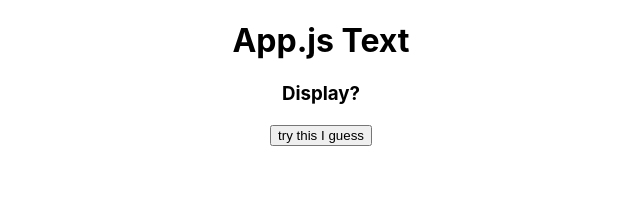
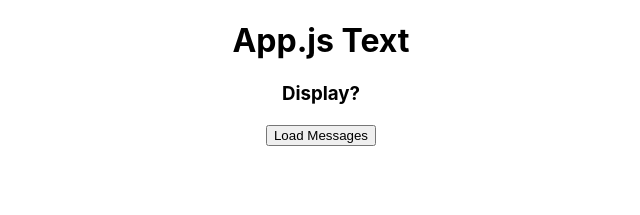
Before and after one commit to build-week-advice-giver/React-Advice-Giver, a React (Create React App) app in the folder advice-giver/: page /answer in a window 1280 px wide. Shown: the top 215 px of the page, without its empty margins (319-959 px from the left). Built offline with nearby package versions, Linux system fonts and the light colour scheme; sample sign-in values are in the browser's storage.

Commit message:
Messages can be displayed in answer

```diff
--- a/advice-giver/src/components/AnswerPage.js
+++ b/advice-giver/src/components/AnswerPage.js
@@ -8,19 +8,19 @@ export default class Create extends Component {
         super(props);
         this.gimme = this.gimme.bind(this);
 
-        this.state = {
-        messages: '',
-        }
+        this.state = {messages: []};
+
     }
 
     gimme(e) {
         e.preventDefault();
         axios.get('https://advice-giver.herokuapp.com/messages', {
             headers: { Authorization: localStorage.getItem('token') }})
-  .then(function (response) {
-    console.log(response.data);
-   }
-)
+            .then(response => {
+                this.setState({ messages: response.data });
+              })
+
+
   .catch(function (error) {
     console.log(error);
   })}
@@ -30,7 +30,11 @@ export default class Create extends Component {
         return (
             <div>
                 <h3>Display?</h3>
-               <button onClick={this.gimme}>try this I guess</button>
+               <button onClick={this.gimme}>Load Messages</button>
+               <p>{this.state.messages.map((item, index) => (
+  <p key={index}>{item.message}</p>
+))}</p>
+
 
 
             </div>
```
